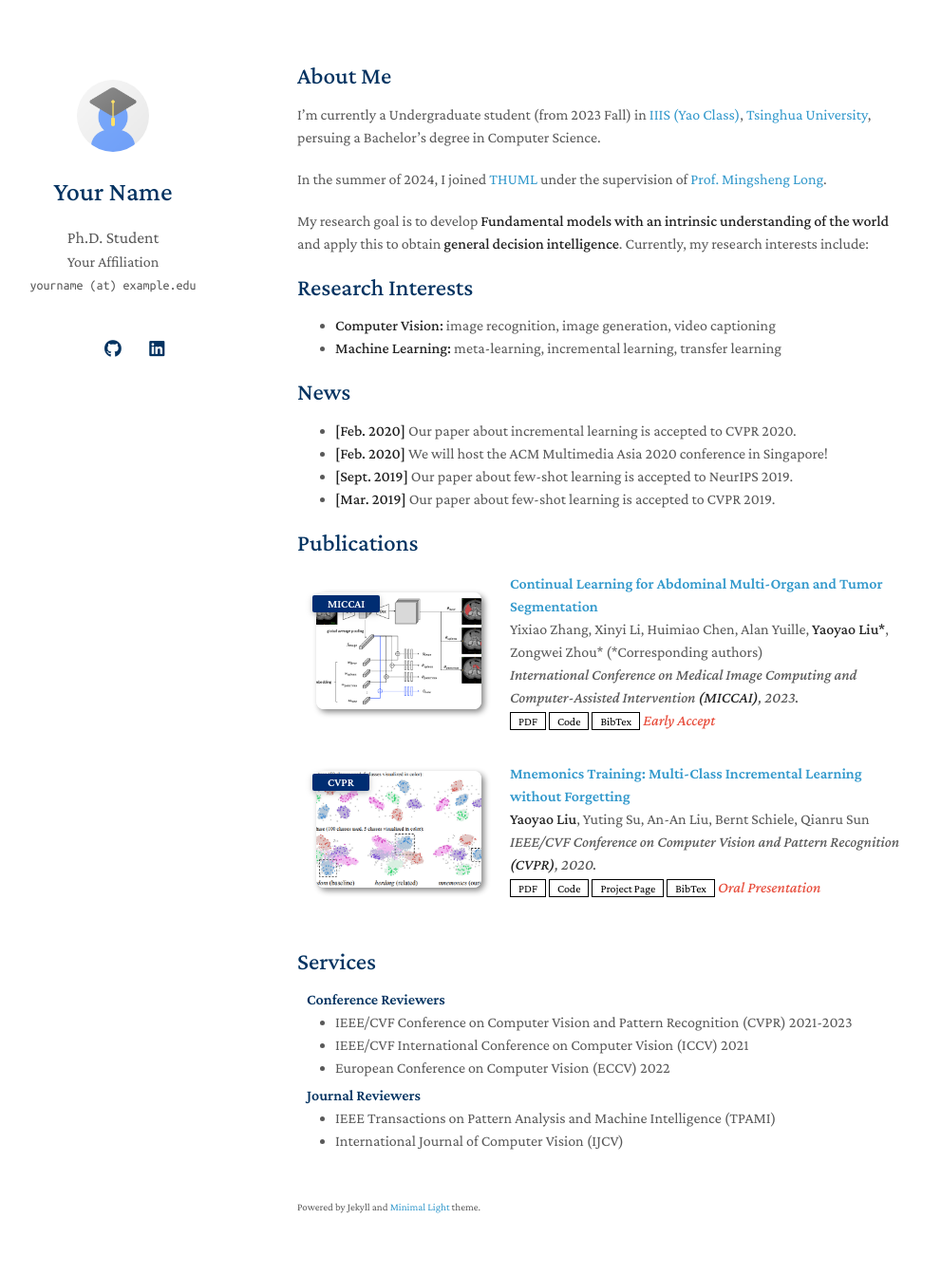
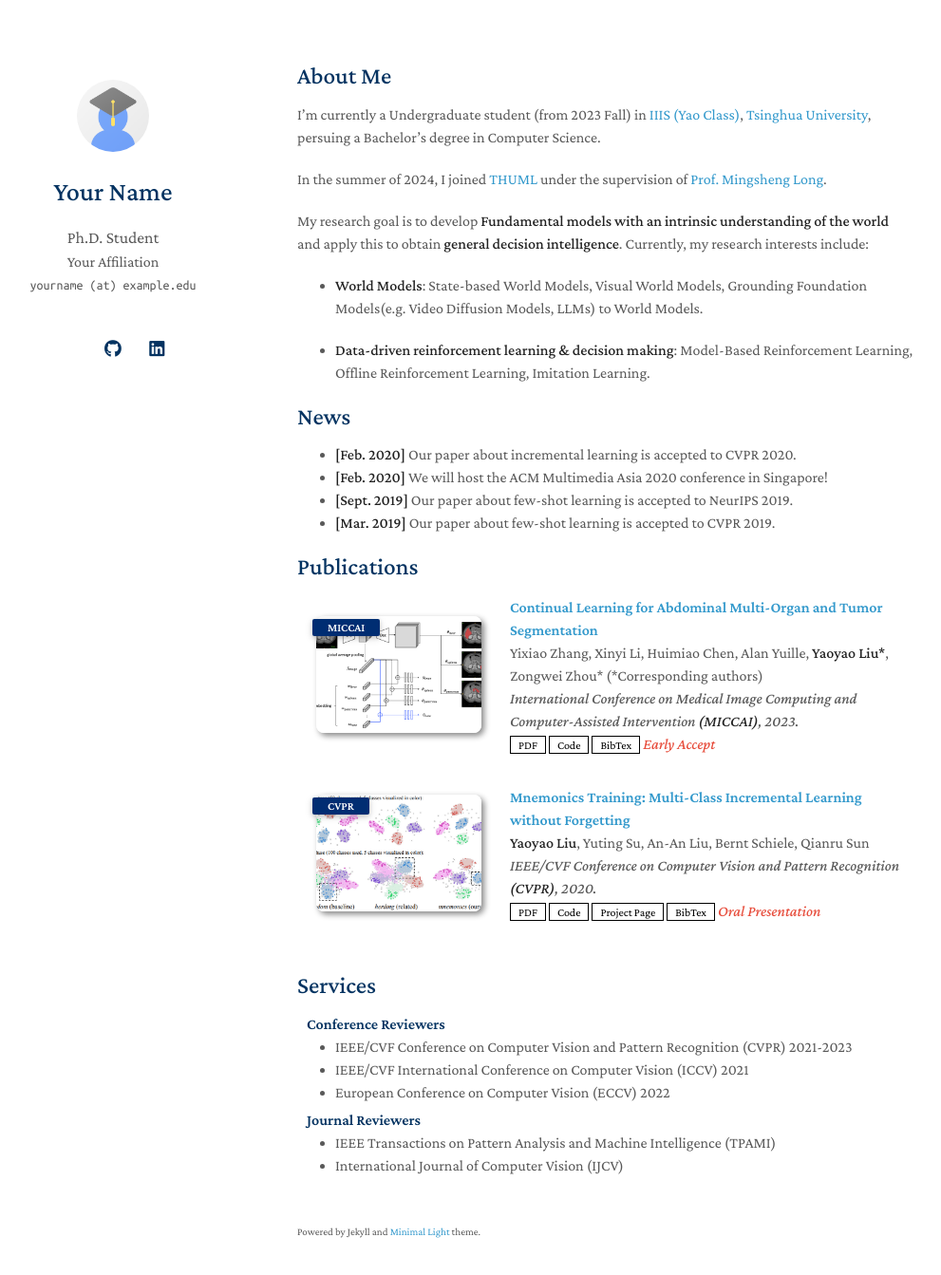
Before and after one commit to knightnemo/knightnemo.github.io, a Jekyll site: the page built from index.md, in a window 1280 px wide and 1378 px high. Shown: the top 1343 px of the window at 95% size, without its empty margins (157-1148 px from the left). Built offline with Jekyll 4.4.1, drawn with Linux system fonts in a browser that asks for light colours; a style sheet for code colours, icons or effects is not loaded; our own code applies the rules of GitHub Pages for plain Markdown files.

Commit message:
about me done

```diff
--- a/index.md
+++ b/index.md
@@ -9,10 +9,10 @@ I'm currently a Undergraduate student (from 2023 Fall) in [IIIS (Yao Class)](htt
 In the summer of 2024, I joined [THUML](https://github.com/thuml) under the supervision of [Prof. Mingsheng Long](http://ise.thss.tsinghua.edu.cn/~mlong/).
 
 My research goal is to develop **Fundamental models with an intrinsic understanding of the world** and apply this to obtain **general decision intelligence**. Currently, my research interests include:
-## Research Interests
 
-- **Computer Vision:** image recognition, image generation, video captioning
-- **Machine Learning:** meta-learning, incremental learning, transfer learning
+- **World Models**: State-based World Models, Visual World Models, Grounding Foundation Models(e.g. Video Diffusion Models, LLMs) to World Models.
+
+- **Data-driven reinforcement learning & decision making**: Model-Based Reinforcement Learning, Offline Reinforcement Learning, Imitation Learning.
 
 ## News
 
```
